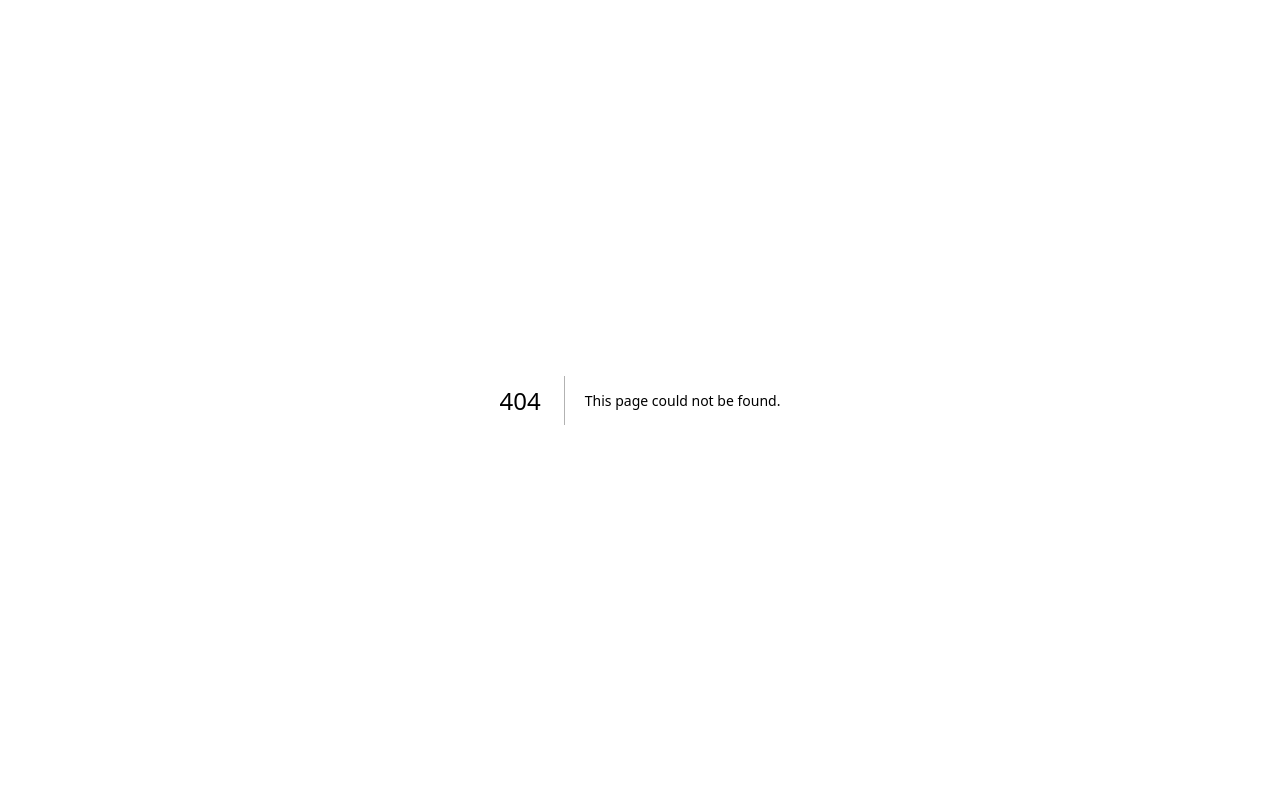
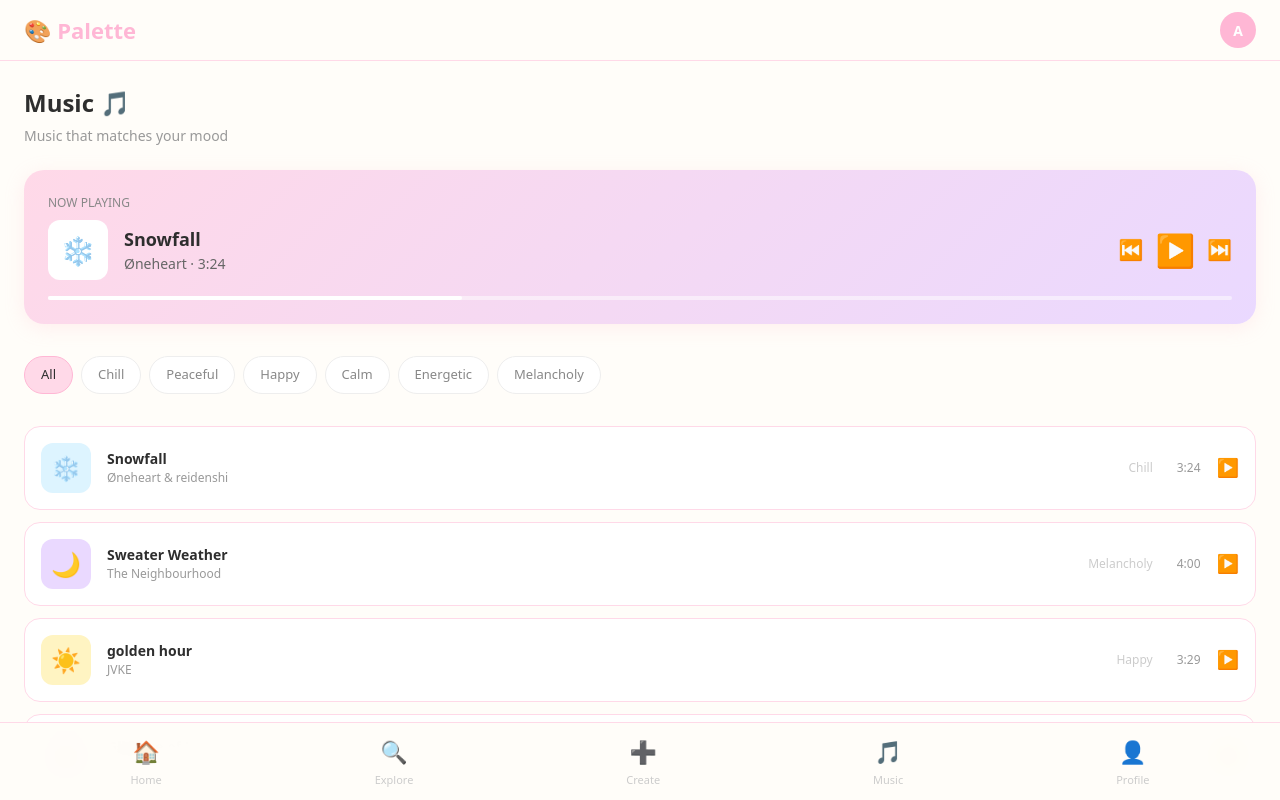
Before and after one commit to ShifatunMohsinAbisha/palette, a Next.js app in the folder frontend/: page /music in a window 1280 px wide. Before the commit this address had no page. Shown: the top 800 px of the page. Built offline with nearby package versions, Linux system fonts and the light colour scheme.

Commit message:
feat: music page with real artists

```diff
--- /dev/null
+++ b/frontend/app/music/page.tsx
@@ -0,0 +1,107 @@
+"use client";
+
+import Link from "next/link";
+
+const playlists = [
+  { id: 1, title: "Snowfall", artist: "Øneheart & reidenshi", mood: "Chill", color: "#DDF4FF", emoji: "❄️", duration: "3:24" },
+  { id: 2, title: "Sweater Weather", artist: "The Neighbourhood", mood: "Melancholy", color: "#EAD9FF", emoji: "🌙", duration: "4:00" },
+  { id: 3, title: "golden hour", artist: "JVKE", mood: "Happy", color: "#FFF4C2", emoji: "☀️", duration: "3:29" },
+  { id: 4, title: "Glimpse of Us", artist: "Joji", mood: "Peaceful", color: "#FFD9E8", emoji: "🌸", duration: "3:57" },
+  { id: 5, title: "Heather", artist: "Conan Gray", mood: "Calm", color: "#D9FBE5", emoji: "🌿", duration: "3:31" },
+  { id: 6, title: "Exile", artist: "Taylor Swift ft. Bon Iver", mood: "Calm", color: "#D9FBE5", emoji: "🌿", duration: "4:45" },
+];
+
+const moods = ["All", "Chill", "Peaceful", "Happy", "Calm", "Energetic", "Melancholy"];
+
+export default function Music() {
+  return (
+    <div style={{ minHeight: "100vh", backgroundColor: "#FFFDF9", fontFamily: "system-ui, sans-serif" }}>
+
+      <header style={{ backgroundColor: "rgba(255,253,249,0.95)", backdropFilter: "blur(12px)", borderBottom: "1px solid #FFD9E8", position: "sticky", top: 0, zIndex: 50 }}>
+        <div style={{ maxWidth: "1400px", margin: "0 auto", padding: "12px 24px", display: "flex", alignItems: "center", justifyContent: "space-between" }}>
+          <h1 style={{ fontSize: "22px", fontWeight: "700", color: "#FFB7D5" }}>🎨 Palette</h1>
+          <div style={{ width: "36px", height: "36px", borderRadius: "50%", backgroundColor: "#FFB7D5", display: "flex", alignItems: "center", justifyContent: "center", color: "white", fontWeight: "700", fontSize: "14px" }}>A</div>
+        </div>
+      </header>
+
+      <main style={{ maxWidth: "1400px", margin: "0 auto", padding: "24px 24px 100px 24px" }}>
+
+        <div style={{ marginBottom: "24px" }}>
+          <h2 style={{ fontSize: "24px", fontWeight: "600" }}>Music 🎵</h2>
+          <p style={{ fontSize: "14px", color: "#999", marginTop: "4px" }}>Music that matches your mood</p>
+        </div>
+
+        {/* Now Playing */}
+        <div style={{ padding: "24px", borderRadius: "20px", background: "linear-gradient(135deg, #FFD9E8, #EAD9FF)", marginBottom: "32px", boxShadow: "0 4px 20px rgba(255,182,193,0.2)" }}>
+          <p style={{ fontSize: "12px", color: "#888", marginBottom: "8px" }}>NOW PLAYING</p>
+          <div style={{ display: "flex", alignItems: "center", gap: "16px" }}>
+            <div style={{ width: "60px", height: "60px", borderRadius: "12px", backgroundColor: "white", display: "flex", alignItems: "center", justifyContent: "center", fontSize: "28px" }}>❄️</div>
+            <div style={{ flex: 1 }}>
+              <h3 style={{ fontSize: "18px", fontWeight: "700" }}>Snowfall</h3>
+              <p style={{ fontSize: "14px", color: "#666" }}>Øneheart · 3:24</p>
+            </div>
+            <div style={{ display: "flex", gap: "12px", alignItems: "center" }}>
+              <button style={{ fontSize: "20px", background: "none", border: "none", cursor: "pointer" }}>⏮️</button>
+              <button style={{ fontSize: "32px", background: "none", border: "none", cursor: "pointer" }}>▶️</button>
+              <button style={{ fontSize: "20px", background: "none", border: "none", cursor: "pointer" }}>⏭️</button>
+            </div>
+          </div>
+          {/* Progress Bar */}
+          <div style={{ marginTop: "16px", height: "4px", borderRadius: "999px", backgroundColor: "rgba(255,255,255,0.5)" }}>
+            <div style={{ width: "35%", height: "100%", borderRadius: "999px", backgroundColor: "white" }} />
+          </div>
+        </div>
+
+        {/* Mood Filter */}
+        <div style={{ display: "flex", gap: "8px", overflowX: "auto", paddingBottom: "8px", marginBottom: "24px" }}>
+          {moods.map(mood => (
+            <button
+              key={mood}
+              style={{ padding: "8px 16px", borderRadius: "999px", fontSize: "13px", fontWeight: "500", whiteSpace: "nowrap", cursor: "pointer", backgroundColor: mood === "All" ? "#FFD9E8" : "white", border: `1px solid ${mood === "All" ? "#FFB7D5" : "#eee"}`, color: mood === "All" ? "#2E2E2E" : "#888" }}
+            >
+              {mood}
+            </button>
+          ))}
+        </div>
+
+        {/* Song List */}
+        <div style={{ display: "flex", flexDirection: "column", gap: "12px" }}>
+          {playlists.map((song) => (
+            <div
+              key={song.id}
+              style={{ display: "flex", alignItems: "center", gap: "16px", padding: "16px", borderRadius: "16px", backgroundColor: "white", border: "1px solid #FFD9E8", cursor: "pointer" }}
+            >
+              <div style={{ width: "50px", height: "50px", borderRadius: "12px", backgroundColor: song.color, display: "flex", alignItems: "center", justifyContent: "center", fontSize: "24px" }}>
+                {song.emoji}
+              </div>
+              <div style={{ flex: 1 }}>
+                <h3 style={{ fontSize: "14px", fontWeight: "600" }}>{song.title}</h3>
+                <p style={{ fontSize: "12px", color: "#999" }}>{song.artist}</p>
+              </div>
+              <span style={{ fontSize: "12px", color: "#ccc", marginRight: "8px" }}>{song.mood}</span>
+              <span style={{ fontSize: "12px", color: "#999" }}>{song.duration}</span>
+              <button style={{ fontSize: "18px", background: "none", border: "none", cursor: "pointer" }}>▶️</button>
+            </div>
+          ))}
+        </div>
+      </main>
+
+      <nav style={{ position: "fixed", bottom: 0, left: 0, right: 0, backgroundColor: "rgba(255,253,249,0.97)", backdropFilter: "blur(12px)", borderTop: "1px solid #FFD9E8", zIndex: 50 }}>
+        <div style={{ maxWidth: "1400px", margin: "0 auto", padding: "12px 24px", display: "flex", justifyContent: "space-around", alignItems: "center" }}>
+          {[
+            { icon: "🏠", label: "Home", href: "/" },
+            { icon: "🔍", label: "Explore", href: "/explore" },
+            { icon: "➕", label: "Create", href: "/create" },
+            { icon: "🎵", label: "Music", href: "/music" },
+            { icon: "👤", label: "Profile", href: "/profile" },
+          ].map(item => (
+            <Link key={item.label} href={item.href} style={{ display: "flex", flexDirection: "column", alignItems: "center", gap: "4px", textDecoration: "none" }}>
+              <span style={{ fontSize: "22px" }}>{item.icon}</span>
+              <span style={{ fontSize: "11px", color: "#ccc" }}>{item.label}</span>
+            </Link>
+          ))}
+        </div>
+      </nav>
+    </div>
+  );
+}
```
